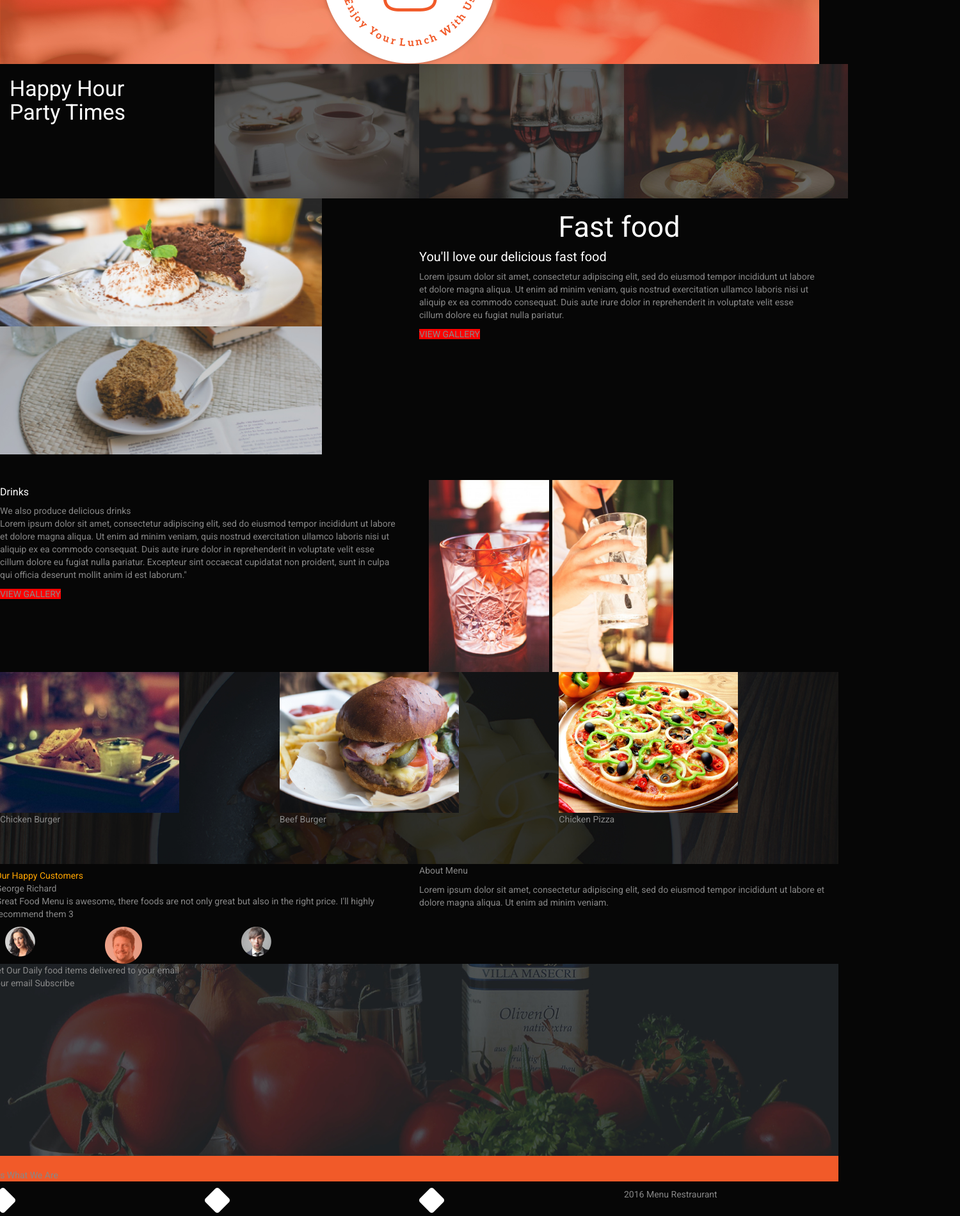
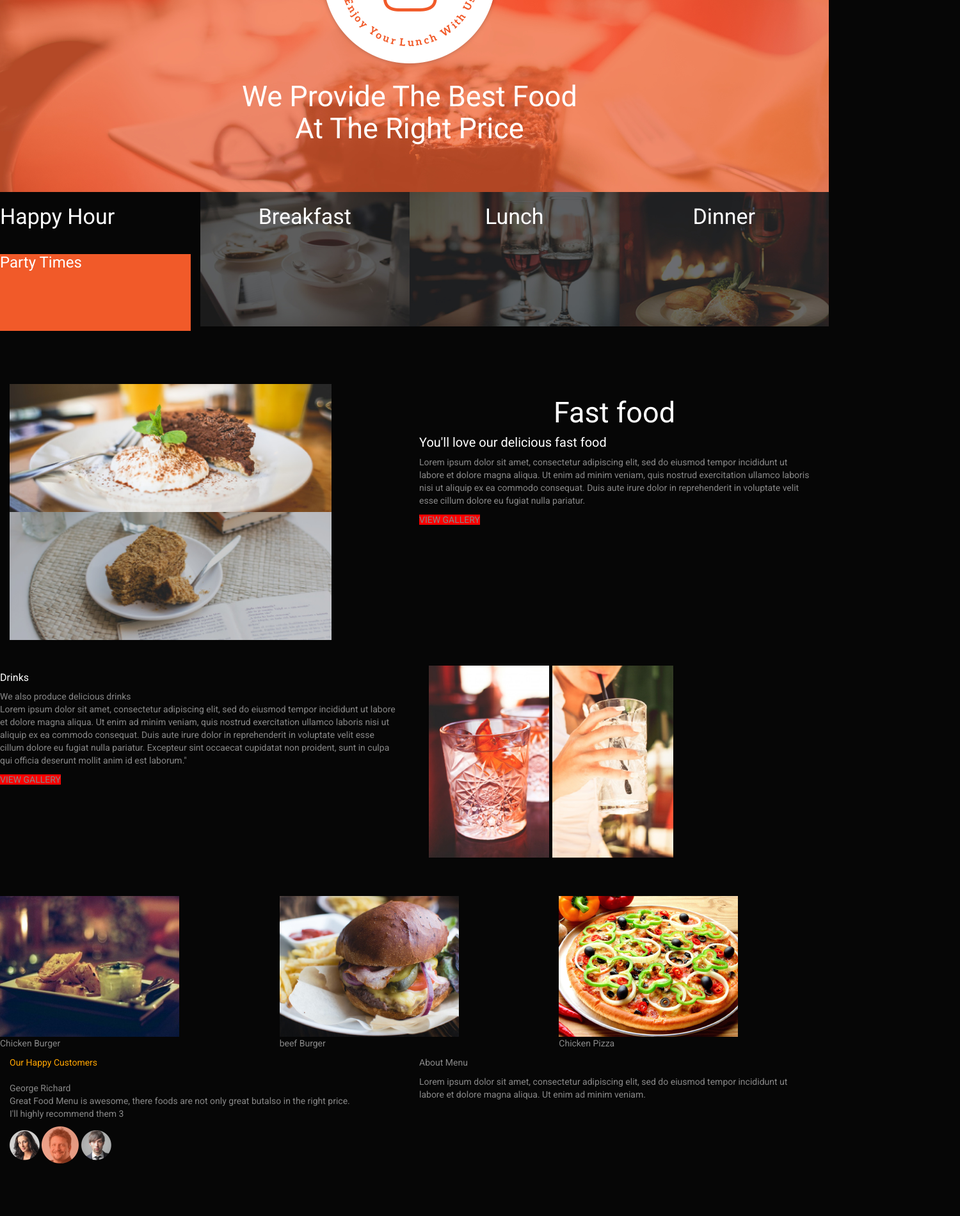
Before and after one commit to Mnjeri/Anita-s-Kitchen, a plain HTML site: page index.html in a window 1280 px wide. Shown: the part 200-2100 px from the top of the page at 64% size, 1500 px wide, since content can reach past the window. Drawn offline with Linux system fonts and the light colour scheme.

Commit message:
added changes

```diff
--- a/css/styles.css
+++ b/css/styles.css
@@ -1,7 +1,7 @@
-.header{
-
-	height: 500px;
-}
+#header{
+	background-image: url("landing.jpg");
+	height: 500px
+	}
 #logo{
 	text-align:center;
 
@@ -9,6 +9,27 @@
 h2{
 	text-align: center;
 }
+
+#loco{
+	background-image: url(../img/breakfast.jpg);
+	height:300px;
+	text-align: center;
+	background-repeat: no-repeat;
+}
+
+#moon{
+	background-image: url(../img/lunch.jpg);
+	height:300px;
+	text-align: center;
+	background-repeat: no-repeat;
+}
+#sun{
+	background-image: url(../img/dinner.jpg);
+	height: 300px;
+	text-align: center;
+	background-repeat: no-repeat;
+}
+
 .all{
 	float: right;
 }
@@ -21,12 +42,17 @@ h2{
 }
 #pic{
 	height: 300px;
-}
+}/*
 .container-fluid {
 	background-image:  url("foodsBg.jpg");
 	height: 300px;
 	background-size: cover;
-	overflow: hidden;
+	overflow: hidden; */
+}
+#star1{
+	background-image:url("foodsBg.jpg");
+	height: 300px;
+	width:1500px;
 }
 .color{
 	background-color : red;
@@ -34,6 +60,11 @@ h2{
 .my-class{
 	margin:8px;
 	border:2px;
+}
+#star{
+	background-image:url("subscribe.jpg");
+	height: 300px;
+	width:1500px;
 }
 
 h9 {
@@ -45,17 +76,28 @@ p1 {
 .container-fluid1{
 	background-color: orange;
 	height: 100px;
-
-}
-p2{
-	text-align: right;
-}
-#pic2{
-	text-align: right;
 }
 p5{
 	text-align: center;
+	font-size: 2em;
 }
-.container-fluid2{
+p6{
+	text-align: center;
+	font-size: 1.5em;
+}
+#end{
 	background-color: #F15A29;
+	height: 300px;
+	width:1500px;
+	text-align: center;
 }
+#dr{
+	padding-bottom: 60px;
+}
+.custom{
+	height: 300px;
+}
+h4{
+	background-color: #F15A29;
+	height: 120px;
+}
--- a/index.html
+++ b/index.html
@@ -3,47 +3,48 @@
   <head>
   <link rel="stylesheet" type="text/css" href="bootstrap/css/bootstrap.min.css">
   <link rel="stylesheet" type="text/css" href="css/styles.css">
-  <script type="js/scripts.js"></script>
   <script type="js/jquery.min.js"></script>
+<script type="js/script.js"></script>
 
 <!-- The background image and the logo -->
   <title>Anita's Kitchen</title>
   </head>
   <body>
-   <div class="container-fluid">
-     	<div class="row">
+      <div class="container_fluid">
+     	<div class="row" id="header">
+  		<h1 id ="logo"><img src="img/logoBig.png">
+         <h2>We Provide The Best Food</br> At The Right Price</h2>
+         </h1>
 
-     <div class="header" style= "background-image:url('img/landing.jpg');">
-  		<h1 id ="logo"><img src="img/logoBig.png">
-      <h2>We Provide The Best Food</br> At The Right Price</h2>
-
-</div>
 </div>
 </div>
 
 
-  	<div class="header_top">
-     <div class="col-md-3">
-  			<h3>Happy Hour<br/>Party Times</h3>
-</div>
-</div>
 
-     	<div class="col-md-3">
-     		<img id="Breakfast" src="img/breakfast.jpg">
- </div>
+    <div class="container_fluid">
+    <div class="row">
+    <div class="header_top">
+    <div class="col-md-3">
+  	<h3>Happy Hour</h3> <br/> <h4>Party Times</h4>
+  </div>
 
-      	<div class="col-md-3">
-      		<img id="Lunch" src="img/lunch.jpg">
 
-</div>
-
-  		<div class="col-md-3">
-  			<img id="Dinner" src="img/dinner.jpg">
-
+    <div class="col-md-3" id="loco">
+    <h3>Breakfast</h3>
+  </div>
+      	<div class="col-md-3" id="moon">
+      	<h3>Lunch</h3>
+        </div>
+        <div class="col-md-3" id="sun">
+  			<h3>Dinner</h3>
+   </div>
+   </div>
   </div>
   </div>
 
+
 <!-- Fast Food -->
+<div class="container-fluid">
  <div class="row">
  <div class="col-xs-6">
     <div class="col span1">
@@ -71,6 +72,7 @@
 <br/>
 
 <!-- Drinks -->
+<div class="container_fluid">
 <div class="row">
  <div class="col-md-6">
     <div class="col span1">
@@ -86,28 +88,30 @@
       <span class="color">VIEW GALLERY</span>
 </div>
  </div>
- <div class="col-xs-6">
+ <div class="col-xs-6" id="dr">
    <img id="pic" src="img/drink1.jpg">
    <div class="col-xs-4">
-   <img id="pic"src="img/drink2.jpg">
+   <img id="pic" src="img/drink2.jpg">
  </div>
  </div>
+</div>
+</div>
+
+<!-- Food -->
+    <div class="container_fluid">
+    <div class="row" id="star1">
+    <div class="col span2">
 
 
-<!-- Food -->
-    <div class="row">
-    <div class="col span2">
-    <div class="container-fluid" style= "background-image:url('img/foodsBg.jpg');">
-
-      <div class="header_top">
+    <div class="header_top">
     <div class="col-md-4">
-   <img src="img/chickenBurger.jpg">
+    <img src="img/chickenBurger.jpg">
     <p>Chicken Burger</p>
     </div>
 
-      <div class="col-md-4">
+    <div class="col-md-4">
     <img src="img/BeefBurger.jpg">
-    <p>Beef Burger</p>
+    <p>beef Burger</p>
     </div>
 
       <div class="col-md-4">
@@ -121,46 +125,47 @@
 </div>
 
 
+
 <!--  Customers -->
+     <div class="container_fluid">
      <div class="row">
-     <div class="col-xs-6">
-      <div class="my-class">
+     <div class="col-md-12">
+      <div class="custom">
+      <div class="col-md-6">
      <h9>Our Happy Customers</h9>
+</br>
 </br>
        <H10> George Richard</H10>
 
-     <P>Great Food Menu is awesome, there foods are not only great but
-     also in the right price. I'll highly recommend them 3</P>
-     <div class="header_top">
-     <div class="col-md-3">
-     <img src="img/p1.png">
- </div>
- </div>
+     <P>Great Food Menu is awesome, there foods
+     are not only great butalso in the right price.
+     </br>
+      I'll highly recommend them 3</P>
+
+     <img src="img/p1.png"> <img src="img/p2.png"> <img src="img/p3.png">
  </div>
 
-     <div class="col-md-4">
-    <img src="img/p2.png">
+
+      <div class="col-md-6">
+       <p>About Menu</p>
+
+      <p>Lorem ipsum dolor sit amet, consectetur adipiscing elit, sed do eiusmod
+      tempor incididunt ut labore et dolore magna aliqua. Ut enim ad minim veniam.</p>
+  </div>
+  </div>
 </div>
-
-     <div class="col-md-4">
-    <img src="img/p3.png">
-</div>
-</div>
-
-
-<div class="col-xs-6">
-<p>About Menu</p>
-<p>Lorem ipsum dolor sit amet, consectetur adipiscing elit, sed do eiusmod tempor incididunt ut labore et dolore magna aliqua. Ut enim ad minim veniam.</p>
 </div>
 </div>
 
 <!-- subscribtion -->
-   <div class="row">
- <div class="col span4">
- <div class= "container-fluid" style= "background-image:url('img/subscribe.jpg');">
+ <div class="container_fluid">
+    <div class="row" id="star">
+    <div class="col-md-12">
 
-   <p5>Get Our Daily food items delivered to your email</p5>
-   <p>Your email                     Subscribe </p>
+   <p5>Get Our Daily food items delivered to your email.</p5>
+   </br>
+   </br>
+   <p6>Your email                     Subscribe </p6>
 
 
 </div>
@@ -168,30 +173,24 @@
 </div>
 
 <!-- last item -->
-<div class="row">
-<div class="container-fluid2">
- <div class="col span5">
- <img src="logo_white.png">
+<div class="container-fluid">
+<div class="row" id="end">
+ <div class="col-md-12" >
+ <img src="img/logo_white.png">
 
- <p>That's What We Are</p>
+ <p>That's What We Are</p>\
+     <img src="img/facebook.png"><img src="img/twitter.png"><img src="img/pinterest.png">
 
- <div class="header_top">
-     <div class="col-md-3">
-     <img src="img/facebook.png">
+      <p>2016 Menu Restraurant</p>
 
  </div>
  </div>
  </div>
  </div>
 
-
-     <div class="col-md-3">
-     <img src="img/twitter.png">
  </div>
 
-     <div class="col-md-3">
-     <img src="img/pinterest.png">
-</div>
 
-     <p>2016 Menu Restraurant</p>
-     </div>
+
+  </body>
+  </html>
```
Also changed, not shown: css/foodsBg.jpg (added), css/landing.jpg (added), css/subscribe.jpg (added), 1 other file.
